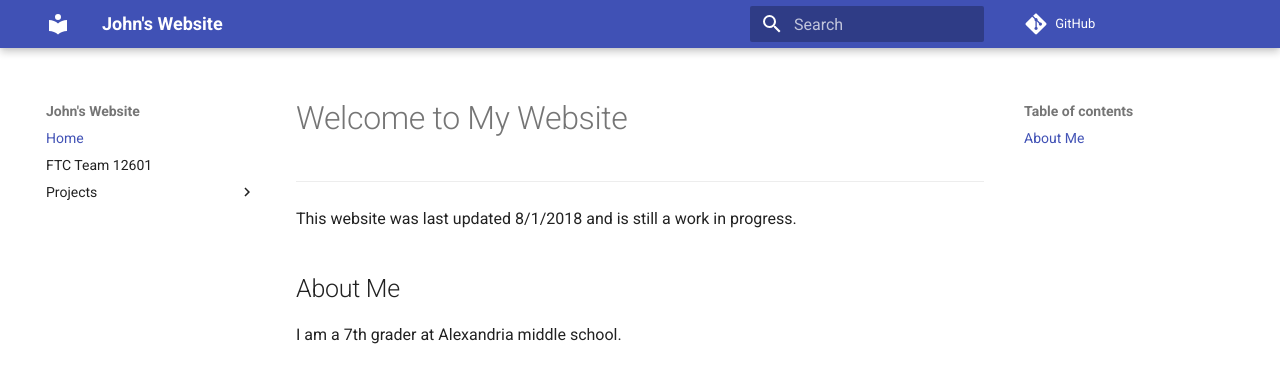
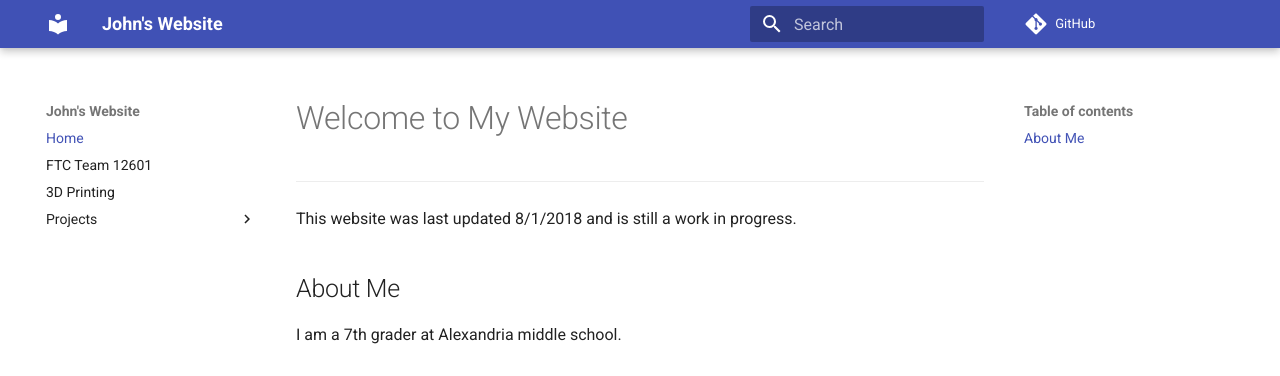
Before and after one commit to johnBrereton/Website-v2, an MkDocs documentation site: the page built from docs/index.md, in a window 1280 px wide. Shown: the top 376 px of the page. Built offline with MkDocs 1.6.1 and Material for MkDocs 9.7.7, drawn with Linux system fonts in a browser that asks for light colours; old or Windows-style settings are respelled for this version of MkDocs.

Commit message:
renamed 3d printing page

```diff
--- a/mkdocs.yml
+++ b/mkdocs.yml
@@ -7,5 +7,6 @@ theme: material
 pages:
     - Home: index.md
     - FTC Team 12601: FTC.md
+    - 3D Printing: 3d-Printing.md
     - Projects:
         - This Website: Projects/Website.md
```
Also changed, not shown: docs/3d-Printing.md (renamed from docs/3d_Printing.md).
